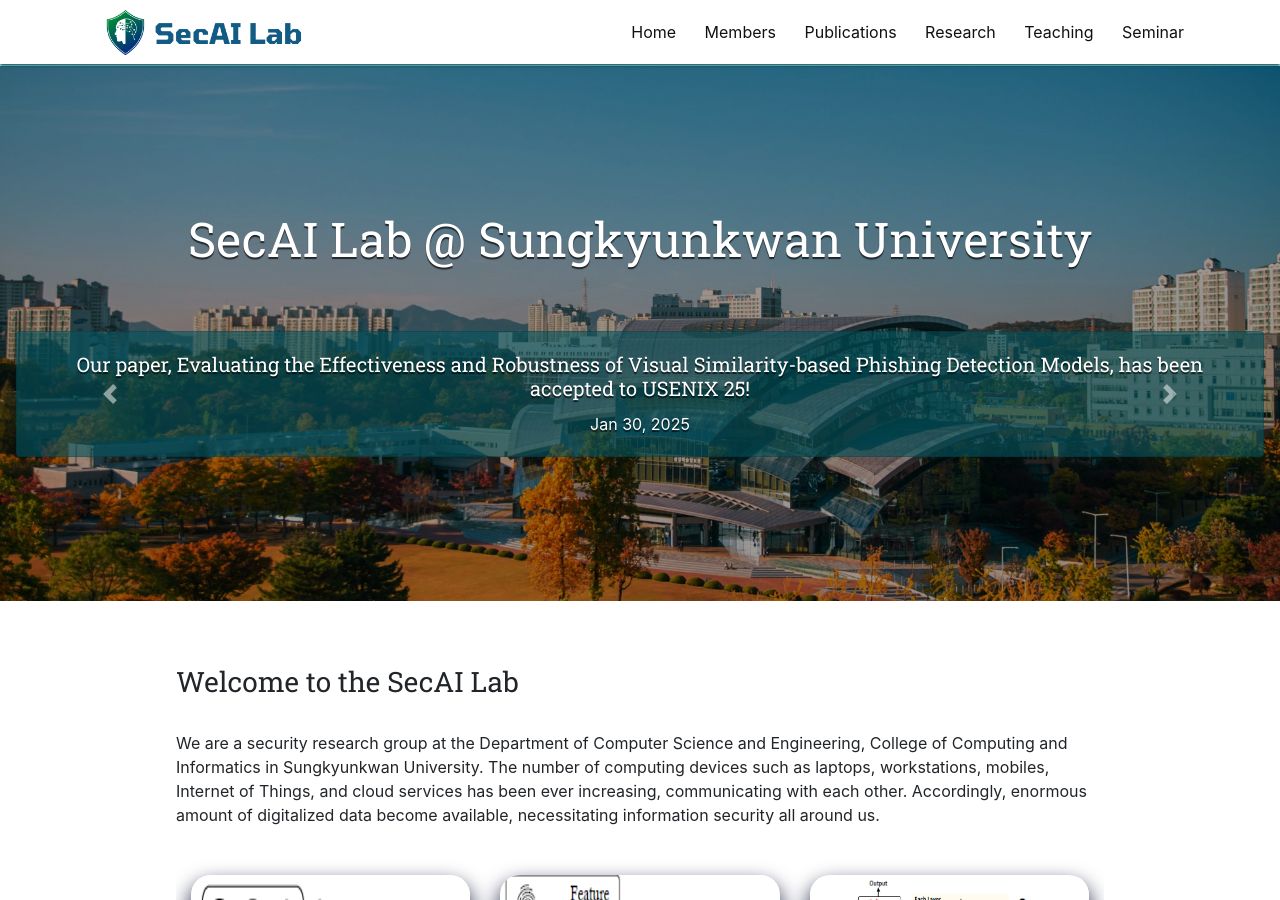
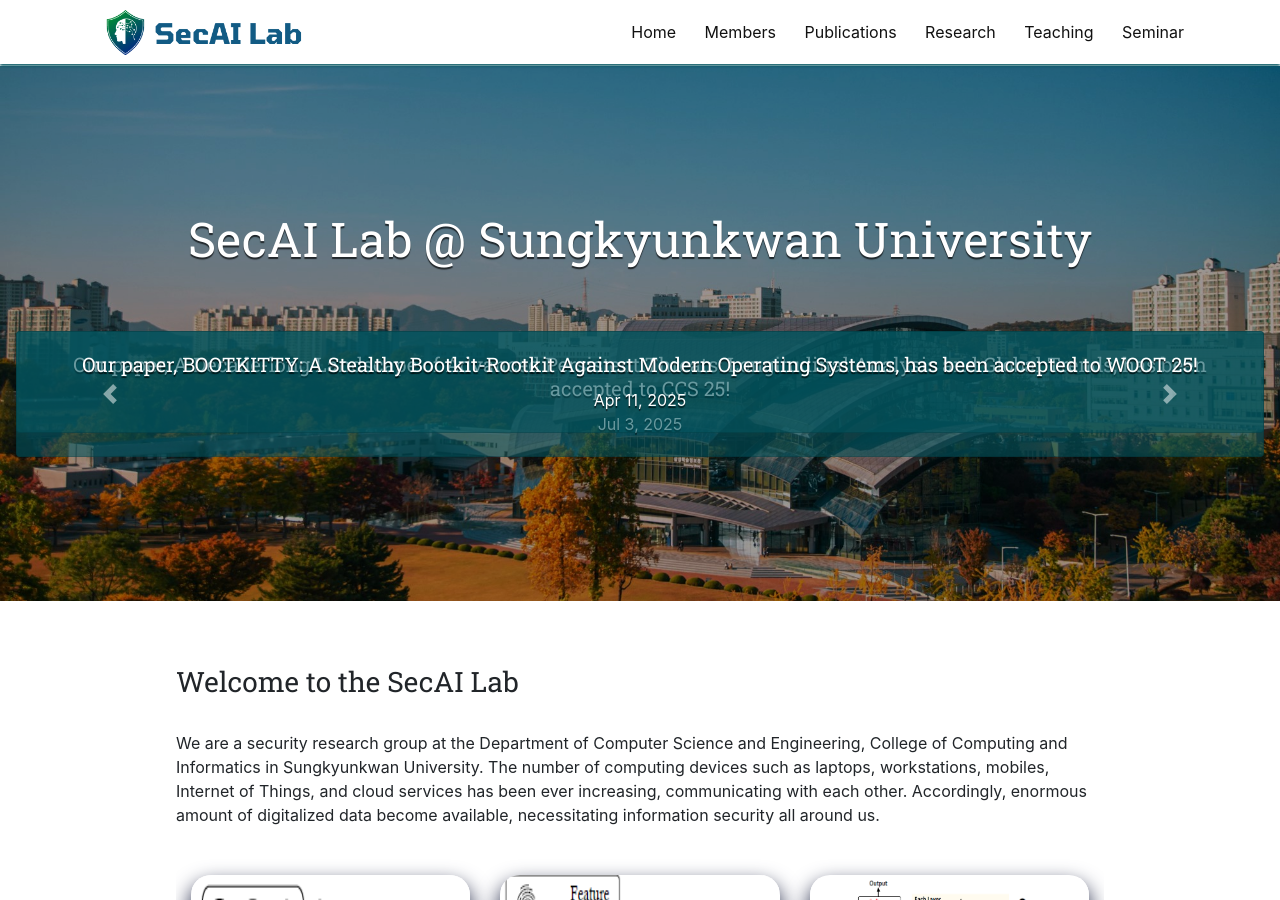
Before and after one commit to SecAI-Lab/secai-lab.github.io, a Jekyll site: the page built from index.html, in a window 1280 px wide and 900 px high. Built offline with Jekyll 4.4.1, drawn with Linux system fonts in a browser that asks for light colours; nearby versions of some CDN libraries.

Commit message:
CCS 25 updated

```diff
--- a/_data/news.yml
+++ b/_data/news.yml
@@ -1,3 +1,6 @@
+- date: Jul 3, 2025
+  headline: "Our paper, A Decade-long Landscape of Advanced Persistent Threats: Longitudinal Analysis and Global Trends, has been accepted to CCS 25!"
+  id: 0
 
 - date: Apr 11, 2025
   headline: "Our paper, BOOTKITTY: A Stealthy Bootkit-Rootkit Against Modern Operating Systems, has been accepted to WOOT 25!"
```
